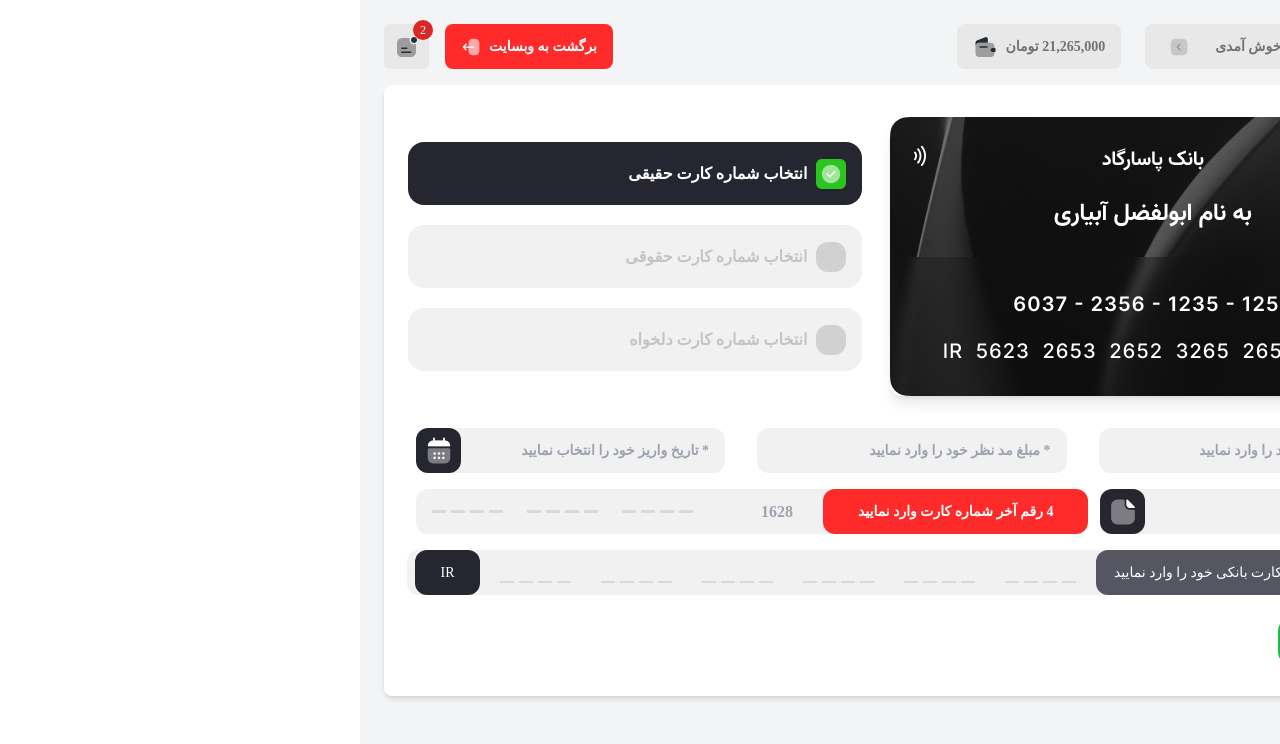
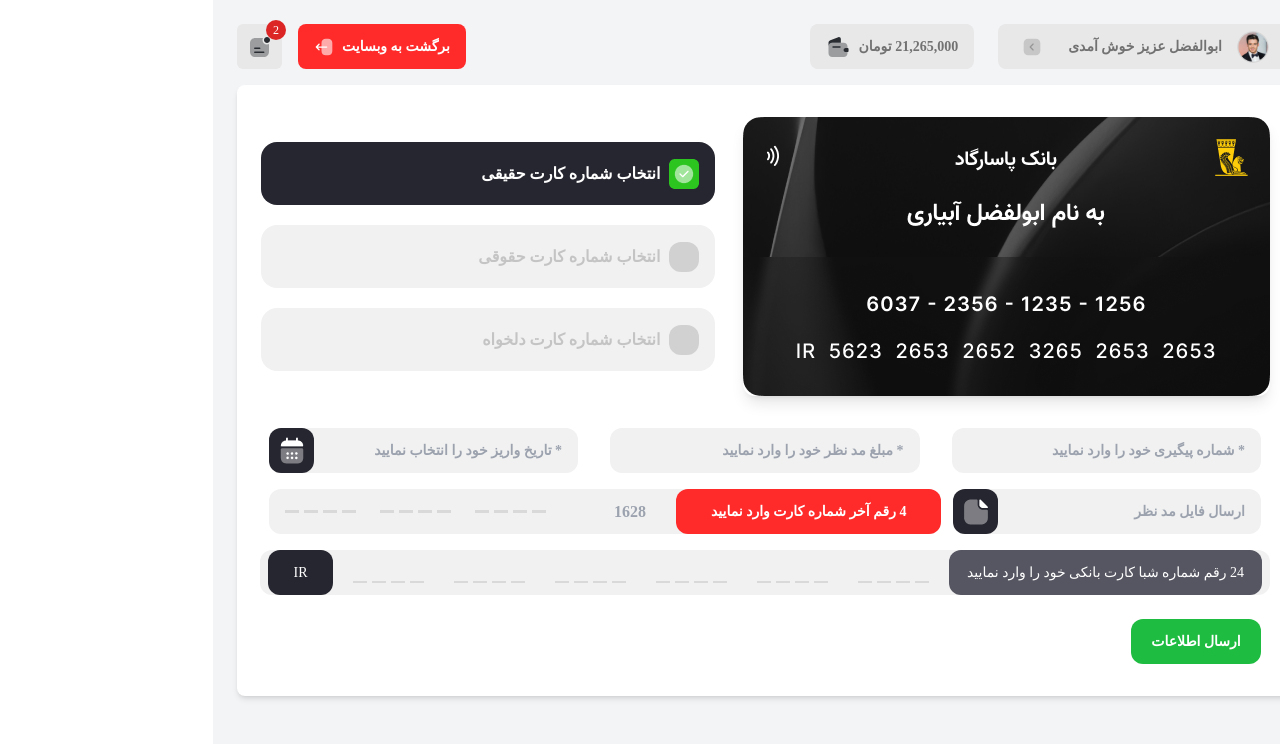
Before and after one commit to setareEzabadi/ExersiceBeta, a React (Create React App) app: page /Wallet in a window 1280 px wide. Shown: the top 744 px of the page. Built offline with nearby package versions, Linux system fonts and the light colour scheme.

Commit message:
Update MainPage.jsx

```diff
--- a/src/Components/Pages/MainPage/MainPage.jsx
+++ b/src/Components/Pages/MainPage/MainPage.jsx
@@ -16,7 +16,7 @@
                 <Header />
 
                 {/* Main Outlet Content */}
-                <div className="mt-4 p-4 bg-white shadow-md rounded-lg">
+                <div className="mt-4 p-4 bg-white shadow-md rounded-lg overflow-x-hidden">
                     <Outlet />
                 </div>
             </div>
```
